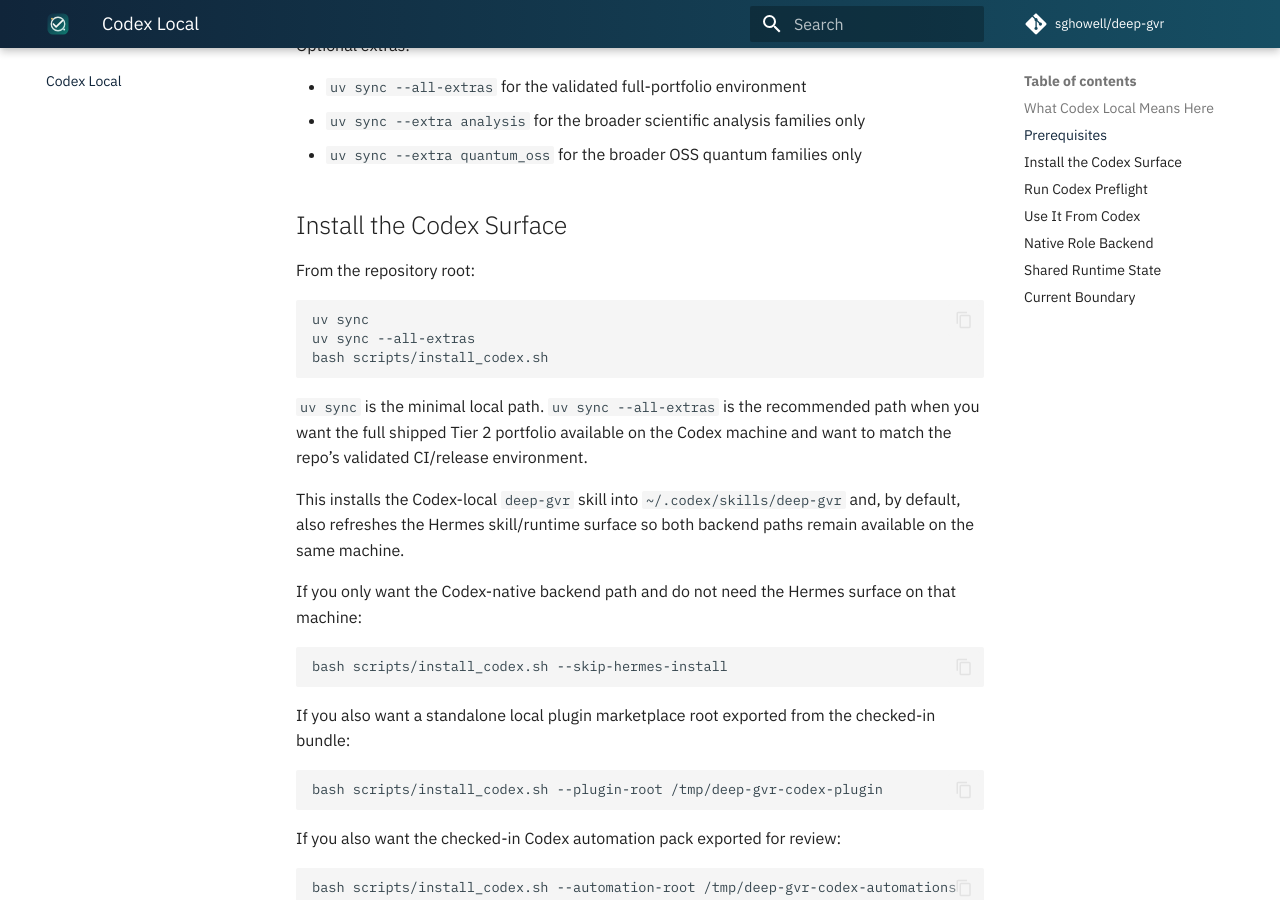
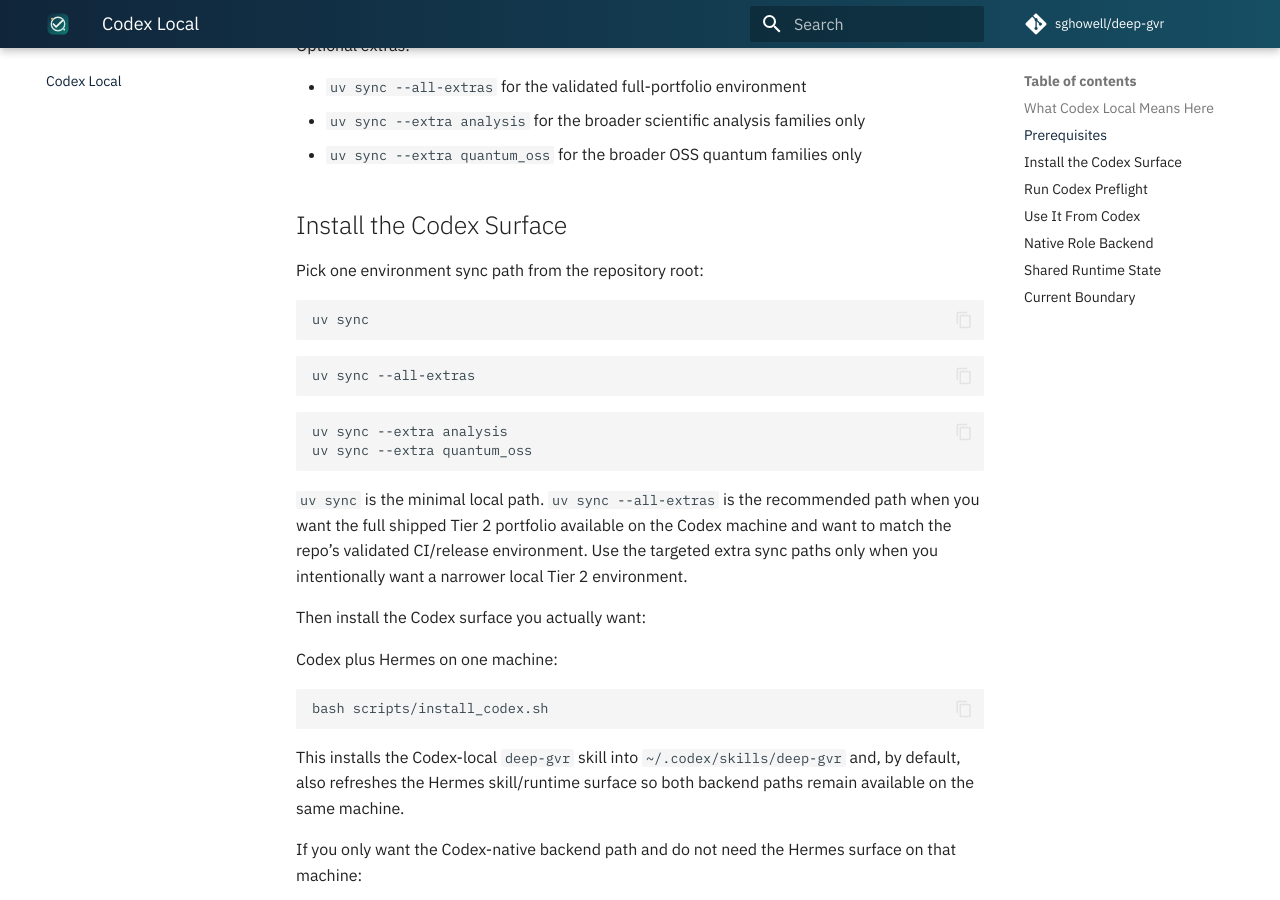
Before and after one commit to sghowell/deep-gvr, an MkDocs documentation site: the page built from docs/codex-local.md, in a window 1280 px wide and 900 px high, scrolled down 1119 px. Built offline with MkDocs 1.6.1 and Material for MkDocs 9.7.7, drawn with Linux system fonts in a browser that asks for light colours; comment, search, counter and statistics services are not loaded.

Commit message:
polish operator surface guidance

````diff
--- a/docs/codex-local.md
+++ b/docs/codex-local.md
@@ -32,17 +32,38 @@
 
 ## Install the Codex Surface
 
-From the repository root:
+Pick one environment sync path from the repository root:
 
 ```bash
 uv sync
+```
+
+```bash
 uv sync --all-extras
+```
+
+```bash
+uv sync --extra analysis
+uv sync --extra quantum_oss
+```
+
+`uv sync` is the minimal local path. `uv sync --all-extras` is the recommended
+path when you want the full shipped Tier 2 portfolio available on the Codex
+machine and want to match the repo’s validated CI/release environment. Use the
+targeted extra sync paths only when you intentionally want a narrower local Tier
+2 environment.
+
+Then install the Codex surface you actually want:
+
+Codex plus Hermes on one machine:
+
+```bash
 bash scripts/install_codex.sh
 ```
 
-`uv sync` is the minimal local path. `uv sync --all-extras` is the recommended path when you want the full shipped Tier 2 portfolio available on the Codex machine and want to match the repo’s validated CI/release environment.
-
-This installs the Codex-local `deep-gvr` skill into `~/.codex/skills/deep-gvr` and, by default, also refreshes the Hermes skill/runtime surface so both backend paths remain available on the same machine.
+This installs the Codex-local `deep-gvr` skill into `~/.codex/skills/deep-gvr`
+and, by default, also refreshes the Hermes skill/runtime surface so both
+backend paths remain available on the same machine.
 
 If you only want the Codex-native backend path and do not need the Hermes surface on that machine:
 
````
Also changed, not shown: README.md (+23 -3 lines), docs/quickstart.md (+25 -2 lines), docs/release-workflow.md (+12 -1 lines), docs/start-here.md (+8 -0 lines), plans/78-post-release-operator-surface-polish.md (+11 -5 lines), 11 other files.
